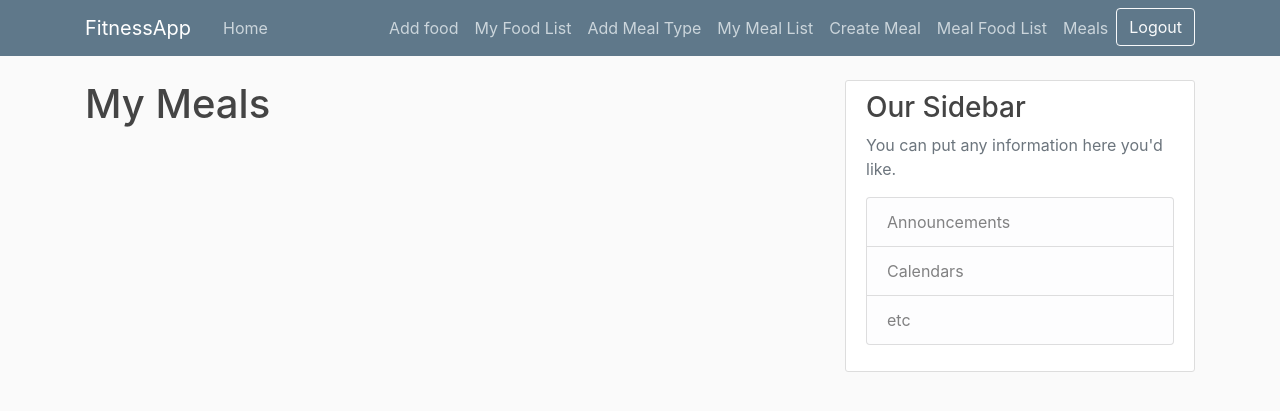
After one commit to GeorgiDN/Nutrients-tracker, a Django app: page /food/mealfood-list/ in a window 1280 px wide. The commit adds this page. Shown: the top 411 px of the page. Run offline with Django 5.2, Linux system fonts and the light colour scheme; the visitor is signed in with stand-in values (Sample User, id 1); data that the repository does not hold is empty; some libraries are stand-ins or nearby versions.

Commit message:
feat(food): add MealFoodListView

```diff
--- a/fitnessApp/fitnessApp/food/models.py
+++ b/fitnessApp/fitnessApp/food/models.py
@@ -65,7 +65,8 @@ class Meal(models.Model):
         unique_together = ('meal_type', 'user')
 
     def __str__(self):
-        return f'{self.user.user.username} - {self.meal_type}'
+        # return f'{self.user.user.username} - {self.meal_type}'
+        return f'{self.meal_type}'
 
     def total_calories(self):
         total = sum((item.food.calories * item.grams_quantity) / 100 for item in self.meal_foods.all())
@@ -105,3 +106,4 @@ class MealFood(models.Model):
 
     class Meta:
         unique_together = ('meal', 'food')
+        ordering = ('meal', 'food')
--- a/fitnessApp/fitnessApp/food/urls.py
+++ b/fitnessApp/fitnessApp/food/urls.py
@@ -16,4 +16,5 @@ urlpatterns = [
     path('meal/<int:pk>/delete/', views.MealDeleteView.as_view(), name='meal-delete'),
     path('mealfood/create/', views.MealFoodCreateView.as_view(), name='mealfood-create'),
     path('mealfood/<int:pk>/', views.MealFoodDetailView.as_view(), name='mealfood-detail'),
+    path('mealfood-list/', views.MealFoodListView.as_view(), name='mealfood-list'),
 ]
--- a/fitnessApp/fitnessApp/food/views.py
+++ b/fitnessApp/fitnessApp/food/views.py
@@ -228,3 +228,12 @@ class MealFoodDetailView(LoginRequiredMixin, DetailView):
             raise PermissionDenied("You do not have permission to view this meal food.")
 
         return meal_food
+
+
+class MealFoodListView(LoginRequiredMixin, ListView):
+    model = MealFood
+    template_name = 'food/mealfood_list.html'
+    context_object_name = 'meal_foods'
+
+    def get_queryset(self):
+        return MealFood.objects.filter(meal__user=self.request.user.user_profile)
--- /dev/null
+++ b/fitnessApp/templates/food/mealfood_list.html
@@ -0,0 +1,24 @@
+{% extends 'home/base.html' %}
+{% block content %}
+    <h1>My Meals</h1>
+    {% if meal_foods %}
+        <table>
+            <thead>
+            <tr>
+                <th>Meal Name</th>
+                <th>Food</th>
+                <th>Grams</th>
+            </tr>
+            </thead>
+            <tbody>
+            {% for meal_food in meal_foods %}
+                <tr>
+                    <td>{{ meal_food.meal.meal_type }}</td>
+                    <td>{{ meal_food.food }}</td>
+                    <td>{{ meal_food.grams_quantity}}</td>
+                </tr>
+            {% endfor %}
+            </tbody>
+        </table>
+    {% endif %}
+{% endblock %}
--- a/fitnessApp/templates/home/base.html
+++ b/fitnessApp/templates/home/base.html
@@ -37,6 +37,7 @@
                         <a class="nav-item nav-link" href="{% url 'meal-create' %}">Add Meal Type</a>
                         <a class="nav-item nav-link" href="{% url 'meal-list' %}">My Meal List</a>
                         <a class="nav-item nav-link" href="{% url 'mealfood-create' %}">Create Meal</a>
+                        <a class="nav-item nav-link" href="{% url 'mealfood-list' %}">Meal Food List</a>
                         <a class="nav-item nav-link" href="{% url 'user_meals' request.user %}">Meals</a>
                         <form action="{% url 'logout' %}" method="post">
                             {% csrf_token %}
```
